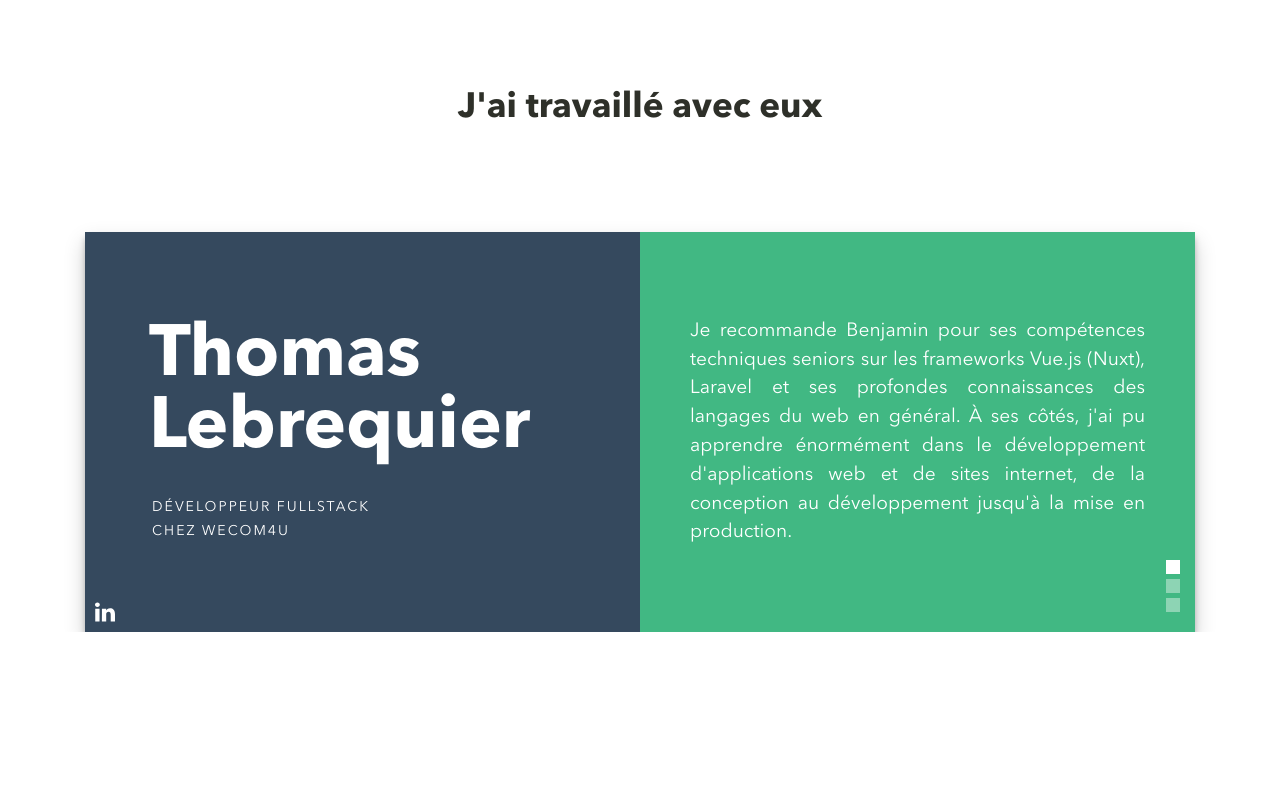
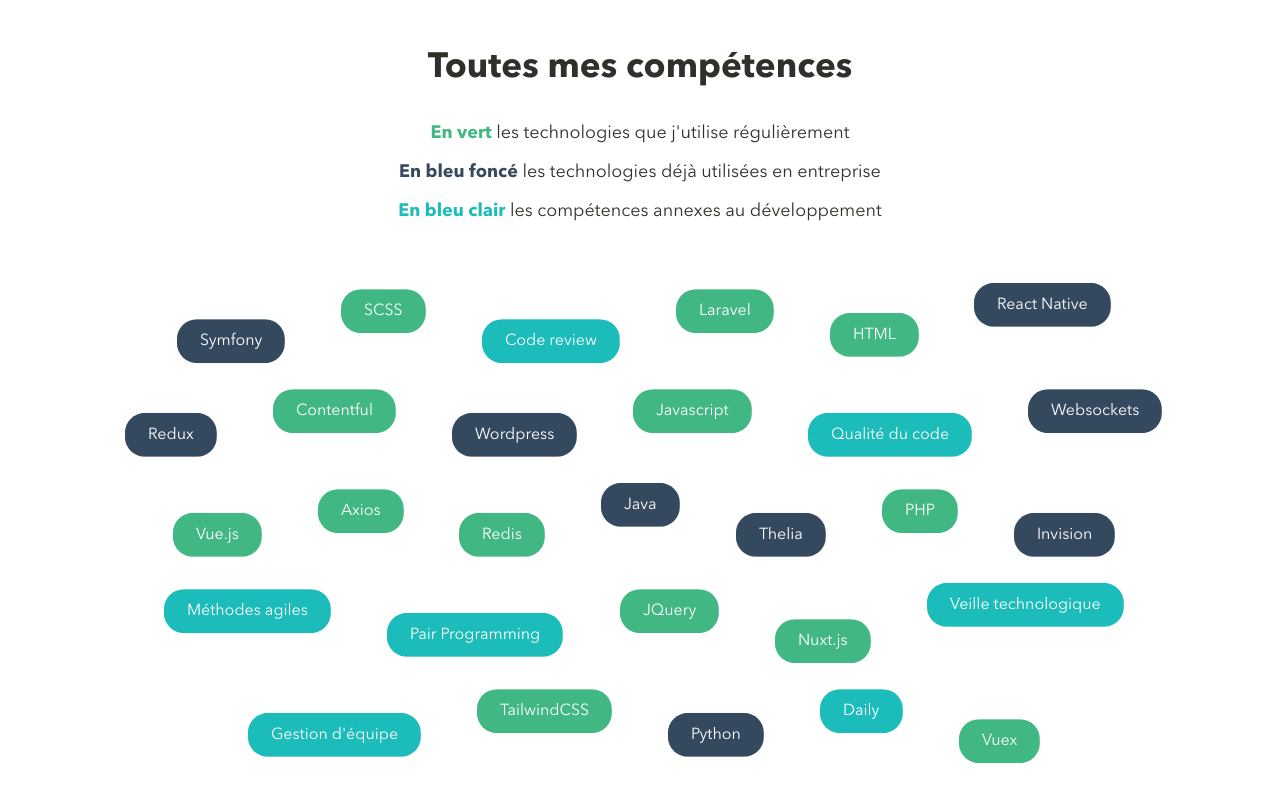
Before and after one commit to benjamin-grilleres/ben-website, a Nuxt app: page / in a window 1280 px wide. Shown: the part 1960-2760 px from the top of the page. Before the commit the page ends 2592 px from the top, so only its background shows below. Built offline with nearby package versions, Linux system fonts and the light colour scheme.

Commit message:
add bubbles component

```diff
--- /dev/null
+++ b/assets/js/skills-bubbles-component.js
@@ -0,0 +1,118 @@
+export default [
+  {
+    color: '#41b883',
+    text: 'Laravel'
+  },
+  {
+    color: '#41b883',
+    text: 'Vue.js'
+  },
+  {
+    color: '#41b883',
+    text: 'Nuxt.js'
+  },
+  {
+    color: '#41b883',
+    text: 'SCSS'
+  },
+  {
+    color: '#41b883',
+    text: 'TailwindCSS'
+  },
+  {
+    color: '#41b883',
+    text: 'HTML'
+  },
+  {
+    color: '#41b883',
+    text: 'Javascript'
+  },
+  {
+    color: '#41b883',
+    text: 'JQuery'
+  },
+  {
+    color: '#41b883',
+    text: 'Axios'
+  },
+  {
+    color: '#41b883',
+    text: 'Vuex'
+  },
+  {
+    color: '#41b883',
+    text: 'PHP'
+  },
+  {
+    color: '#41b883',
+    text: 'Redis'
+  },
+  {
+    color: '#41b883',
+    text: 'Contentful'
+  },
+  {
+    color: '#35495e',
+    text: 'Redux'
+  },
+  {
+    color: '#35495e',
+    text: 'Thelia'
+  },
+  {
+    color: '#35495e',
+    text: 'React Native'
+  },
+  {
+    color: '#35495e',
+    text: 'Invision'
+  },
+  {
+    color: '#35495e',
+    text: 'Wordpress'
+  },
+  {
+    color: '#35495e',
+    text: 'Symfony'
+  },
+  {
+    color: '#35495e',
+    text: 'Websockets'
+  },
+  {
+    color: '#35495e',
+    text: 'Java'
+  },
+  {
+    color: '#35495e',
+    text: 'Python'
+  },
+  {
+    color: '#1bbcb9',
+    text: 'Pair Programming'
+  },
+  {
+    color: '#1bbcb9',
+    text: 'Code review'
+  },
+  {
+    color: '#1bbcb9',
+    text: 'Gestion d\'équipe'
+  },
+  {
+    color: '#1bbcb9',
+    text: 'Méthodes agiles'
+  },
+  {
+    color: '#1bbcb9',
+    text: 'Daily'
+  },
+  {
+    color: '#1bbcb9',
+    text: 'Veille technologique'
+  },
+  {
+    color: '#1bbcb9',
+    text: 'Qualité du code'
+  },
+]
--- /dev/null
+++ b/components/homepage/BubblesComponent.vue
@@ -0,0 +1,111 @@
+<template>
+    <div class="bubbles text-center">
+      <div
+        v-for="(bubble,key) in skills"
+        :key="'bubble-' + key"
+        :id="'bubble' + key"
+        class="bubble"
+        :style="`background-color: ${bubble.color}`"
+      >{{ bubble.text }}</div>
+    </div>
+</template>
+
+<script>
+  import Skills from '~/assets/js/skills-bubbles-component'
+    export default {
+        name: "BubblesComponent",
+
+        data() {
+            return {
+              skills: this.fullShuffle(Skills),
+            }
+        },
+
+        methods: {
+          buildPositionBubbles() {
+            this.skills.forEach( (skill,key) => {
+              let randomAnimation = this.generateRandom(0, 1, []);
+              let animation = randomAnimation ? 'rot-counter-clockwise' : 'rot-clockwise'
+              let $bubble = this.$el.querySelector(`#bubble${key}` );
+
+              if ( $bubble ) {
+               $bubble.classList.add(animation);
+              }
+
+            })
+
+          },
+
+          generateRandom(min, max, failOn) {
+            failOn = Array.isArray(failOn) ? failOn : [failOn]
+            var num = Math.floor(Math.random() * (max - min + 1)) + min;
+            return failOn.includes(num) ? this.generateRandom(min, max, failOn) : num;
+          },
+
+
+          fullShuffle(array) {
+            return array.map((a) => [Math.random(),a]).sort((a,b) => a[0]-b[0]).map((a) => a[1]);
+          }
+        },
+
+        mounted() {
+          this.buildPositionBubbles();
+
+        }
+    }
+</script>
+
+<style scoped lang="scss">
+  .bubbles {
+    .bubble {
+      padding: 10px 23px;
+      margin: 28px;
+      border-radius: 20px;
+      color: white;
+      display: inline-block;
+      position: relative;
+
+
+
+      &:nth-child(even) {
+        top: -15px;
+        //animation: rot-counter-clockwise 10s linear infinite;
+      }
+      &:nth-child(odd) {
+        top: 15px;
+        //animation: rot-clockwise 10s linear infinite;
+      }
+
+      &.rot-counter-clockwise {
+        animation: rot-counter-clockwise 10s linear infinite;
+      }
+      &.rot-clockwise {
+        animation: rot-clockwise 10s linear infinite;
+      }
+    }
+
+    @keyframes rot-clockwise {
+      0% {
+        -webkit-transform: rotate(0deg) translate(-5px) rotate(0deg);
+        transform: rotate(0deg) translate(-5px) rotate(0deg);
+      }
+
+      100% {
+        -webkit-transform: rotate(1turn) translate(-5px) rotate(-1turn);
+        transform: rotate(1turn) translate(-5px) rotate(-1turn);
+      }
+    }
+
+    @keyframes rot-counter-clockwise {
+      0% {
+        -webkit-transform: rotate(0deg) translate(-5px) rotate(0deg);
+        transform: rotate(0deg) translate(-5px) rotate(0deg);
+      }
+
+      100% {
+        -webkit-transform: rotate(-1turn) translate(-5px) rotate(1turn);
+        transform: rotate(-1turn) translate(-5px) rotate(1turn);
+      }
+    }
+  }
+</style>
--- a/pages/index.vue
+++ b/pages/index.vue
@@ -74,7 +74,31 @@
         </div>
 
       </div>
-      <div class="homepage-part-3 mt-10 mb-56">
+      <div class="homepage-part-3  mb-30">
+        <div class="mb-12">
+          <div class="text-center mb-6 sub-title">
+            Toutes mes compétences
+          </div>
+          <!--<div class="text-lg text-center mb-10">
+            <span class="text-green font-avenir-bold">En vert </span> les technologies que j'utilise régulièrement, <span class="text-dark-blue font-avenir-bold">en bleu foncé </span> les technologies déjà utilisées en entreprise, <span class="text-light-blue font-avenir-bold">en bleu clair </span> les compétences annexes au développement
+          </div>-->
+          <div class="text-lg text-center">
+            <div class="mb-3">
+              <span class="text-green font-avenir-bold">En vert </span> les technologies que j'utilise régulièrement
+            </div>
+            <div class="mb-3">
+              <span class="text-dark-blue font-avenir-bold">En bleu foncé </span> les technologies déjà utilisées en entreprise
+            </div>
+            <div>
+              <span class="text-light-blue font-avenir-bold">En bleu clair </span> les compétences annexes au développement
+            </div>
+
+          </div>
+        </div>
+
+        <bubbles-component></bubbles-component>
+      </div>
+      <div class="homepage-part-4 mt-10 mb-56">
         <div class="text-center mb-12 md:mb-24 sub-title">
           J'ai travaillé avec eux
         </div>
@@ -91,12 +115,14 @@ import ArrowLeft from '@/static/icons/right.svg?inline'
 import Animate from '~/plugins/animations/animate.js'
 import {mapGetters} from 'vuex'
 import BeautifulCarousel from "../components/homepage/BeautifulCarousel";
+import BubblesComponent from "../components/homepage/BubblesComponent";
 const MEDIA_MAX_IMAGE = 991;
 
 export default {
 
 
   components: {
+    BubblesComponent,
     BeautifulCarousel,
     ArrowLeft
   },
--- a/tailwind.config.js
+++ b/tailwind.config.js
@@ -25,7 +25,10 @@ module.exports = {
       },
       colors: {
         'black': '#2E3029',
-        'grey' : '#f5f5f5'
+        'grey' : '#f5f5f5',
+        'green': '#41b883',
+        'light-blue': '#1bbcb9',
+        'dark-blue': '#35495e'
       },
       fontFamily: {
         'avenir-bold': ['AvenirNextBold'],
```
